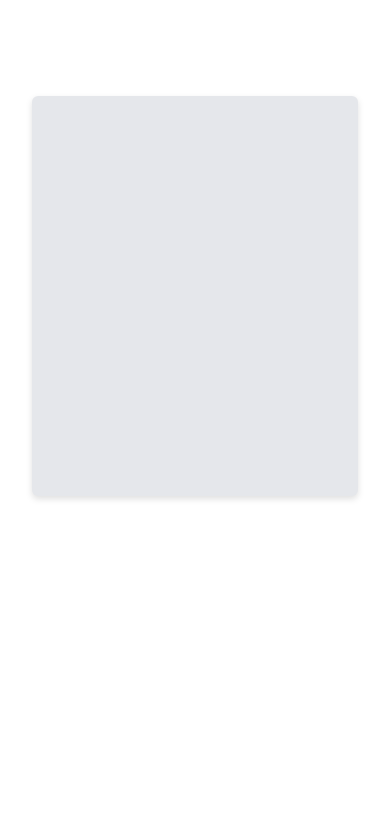
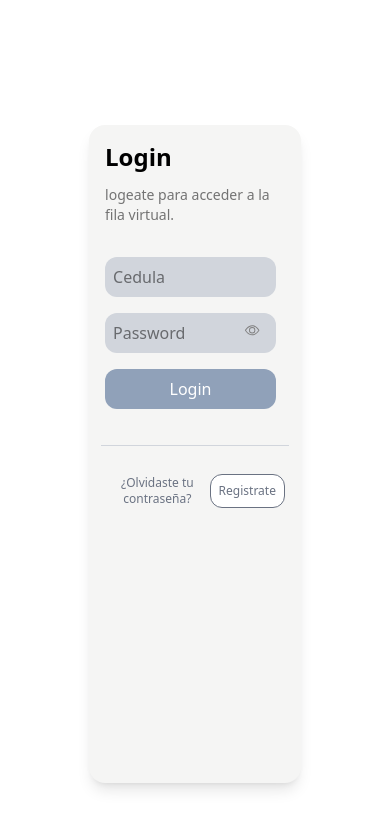
Before and after one commit to PabloBecerraDev/Proyecto_DS_turnos, a React (Vite) app in the folder frontend/proyecto_ds/: page /login in a window 390 px wide. Shown: the top 828 px of the page. Built offline with nearby package versions, Linux system fonts and the light colour scheme.

Commit message:
feat: actualizacion de los formularios - actualizacion responsive

```diff
--- a/frontend/proyecto_ds/package.json
+++ b/frontend/proyecto_ds/package.json
@@ -4,7 +4,7 @@
   "version": "0.0.0",
   "type": "module",
   "scripts": {
-    "dev": "vite",
+    "dev": "vite --host",
     "build": "tsc -b && vite build",
     "lint": "eslint .",
     "preview": "vite preview"
--- a/frontend/proyecto_ds/src/pages/CreateUserForm.tsx
+++ b/frontend/proyecto_ds/src/pages/CreateUserForm.tsx
@@ -1,12 +1,26 @@
 import imgRegister from '@/assets/imagenCreateUser.png';
+import useMediaQuery from '@/hooks/useMediaQuery';
 import { useState } from 'react';
 
+//funcion para generar contraseñas de los usuarios
+function generarContraseña(longitud: number): string {
+  const caracteres = "ABCDEFGHIJKLMNOPQRSTUVWXYZabcdefghijklmnopqrstuvwxyz0123456789";
+  let contraseña = "";
 
+  for (let i = 0; i < longitud; i++) {
+    const indice = Math.floor(Math.random() * caracteres.length);
+    contraseña += caracteres[indice];
+  }
+
+  return contraseña;
+}
 
 
 const CreateUserForm = () => {
     const [showPassword, setshowPassword] = useState(false);
     const [isPriority, setIsPriority] = useState(false);
+    const [contraseña, setContraseña] = useState("");
+    const isMobile = useMediaQuery("(max-width: 768px)");
 
     const togglePasswordVisibility = () => {
         setshowPassword(!showPassword);
@@ -16,49 +30,59 @@ const CreateUserForm = () => {
       setIsPriority(e.target.checked);
     };
 
-
+    const manejadorContrasena = () => {
+      const contraGenerada = generarContraseña(12);
+      setContraseña(contraGenerada);
+    }
 
   return (
     <section
         className='flex min-h-screen items-center justify-center'
     >
       <div
-        className='bg-stone-100 flex rounded-2xl shadow-lg min-w-[500px] w-3/4 p-5 mt-11 mb-11'
+        className={`flex bg-stone-100 rounded-2xl shadow-lg ${isMobile ? "w-[90% ]" : "w-3/4"} p-5 mt-11 mb-11`}
+
+
       >
         {/* imagen */}
-        <div
+
+        {!isMobile && (
+          <div
           className="sm:block hidden w-[45%] h-full"
-        >
-          <img src={imgRegister} alt="" className="w-3/4 h-full rounded-2xl"/>
-        </div>
+          >
+            <img src={imgRegister} alt="" className="w-3/4 h-full rounded-2xl"/>
+          </div>
+        )}
+
 
         {/* campos */}
 
         <div
-          className='flex w-[55%] min-w-[255px] justify-center items-center '
+          className={`flex  min-w-[255px] ${isMobile? "w-[100%]" : "w-[55%]"} justify-center items-center`}
         >
 
           <form
           action=""
           className='flex flex-col w-full'
           >
-            <h2 className="font-bold text-2xl text-left">Register</h2>
+            <h2 className="font-bold text-2xl ">Register</h2>
             <p
-              className="text-sm mt-4  text-neutral-500 text-left"
+              className="text-sm mt-4  text-neutral-500 "
             >Registrate para poder acceder a nuestras filas virtules. </p>
 
             <input
               type="text"
               name="name"
               placeholder="Nombre"
-              className="p-2 mt-8 rounded-xl bg-gray-300 w-3/4"
+              className="p-2 mt-8 rounded-xl bg-gray-300 "
             />
 
             <input
               type="number"
               name="cedula"
               placeholder="Cedula"
-              className="p-2 mt-8 rounded-xl bg-gray-300 w-3/4"
+              className="p-2 mt-8 rounded-xl bg-gray-300 "
+              min={1}
             />
 
             <label className="flex items-center mt-8 text-sm text-neutral-500">
@@ -68,12 +92,12 @@ const CreateUserForm = () => {
                 onChange={handlePriorityChange}
                 className="mr-2"
               />
-              ¿Considera que actualmente se encuentra en una situación de prioridad?
+              ¿El usuario actualmente se encuentra en una situación de prioridad?
             </label>
 
             {/* Lista condicional */}
             {isPriority && (
-              <select className="p-2 mt-4 rounded-xl bg-gray-300 w-3/4">
+              <select className="p-2 mt-4 rounded-xl bg-gray-300 ">
                 <option value="">Seleccione una opción</option>
                 <option value="embarazo">Mujer embarazada</option>
                 <option value="muletas">Persona en muletas</option>
@@ -88,13 +112,16 @@ const CreateUserForm = () => {
             </p>
 
 
-            <div className="relative w-3/4 mt-1">
+            <div className="relative mt-1">
                 <input
                   className="p-2 mt-8 rounded-xl bg-gray-300 w-full"
                   type={showPassword ? "text" : "password"}
                   name="password"
-                  placeholder="Password"
+                  value={contraseña}
+
                 />
+
+
                 <svg
                   xmlns="http://www.w3.org/2000/svg"
                   width="20"
@@ -109,7 +136,7 @@ const CreateUserForm = () => {
                 </svg>
             </div>
 
-            <div className="relative w-3/4 ">
+            {/* <div className="relative  ">
               <input
                 className="p-2 mt-8 rounded-xl bg-gray-300 w-full"
                 type={showPassword ? "text" : "password"}
@@ -128,7 +155,22 @@ const CreateUserForm = () => {
                 <path d="M16 8s-3-5.5-8-5.5S0 8 0 8s3 5.5 8 5.5S16 8 16 8zM1.173 8a13.133 13.133 0 0 1 1.66-2.043C4.12 4.668 5.88 3.5 8 3.5c2.12 0 3.879 1.168 5.168 2.457A13.133 13.133 0 0 1 14.828 8c-.058.087-.122.183-.195.288-.335.48-.83 1.12-1.465 1.755C11.879 11.332 10.119 12.5 8 12.5c-2.12 0-3.879-1.168-5.168-2.457A13.134 13.134 0 0 1 1.172 8z" />
                 <path d="M8 5.5a2.5 2.5 0 1 0 0 5 2.5 2.5 0 0 0 0-5zM4.5 8a3.5 3.5 0 1 1 7 0 3.5 3.5 0 0 1-7 0z" />
               </svg>
-            </div>
+            </div> */}
+
+            <button
+              type="button"
+              className="py-2 px-4 mt-6 bg-stone-400 text-white rounded-xl hover:scale-105 duration-300 "
+              onClick={manejadorContrasena}
+            >
+              Generar Contraseña
+            </button>
+
+            <button
+              type="submit"
+              className="py-2 px-4 mt-6 bg-stone-400 text-white rounded-xl hover:scale-105 duration-300 "
+            >
+              Registrarse
+            </button>
 
 
           </form>
--- a/frontend/proyecto_ds/src/pages/LoginForm.tsx
+++ b/frontend/proyecto_ds/src/pages/LoginForm.tsx
@@ -1,16 +1,110 @@
-import imagenCreate from '@/assets/imagenCreateUser.png'
+import { useState } from "react";
+import imagenLogin from "@/assets/image.png";
+import useMediaQuery from "@/hooks/useMediaQuery";
+
+const LoginForm = () => {
+  const [showPassword, setshowPassword] = useState(false);
+  const isMobile = useMediaQuery("(max-width: 768px)");
+
+  const togglePasswordVisibility = () => {
+    setshowPassword(!showPassword);
+  };
+
+  return (
+
+
+    <section
+      className="flex items-center justify-center h-screen"
+    >
+      <div className={`bg-stone-100 flex rounded-2xl shadow-lg w-[65%] h-[78%] m-11
+        ${isMobile ? "flex-col" : "flex-row"}
+      `}>
+
+        {/* campos */}
+        <div
+          className={`flex flex-col h-full  rounded-2xl ${isMobile ? "w-[100%]" : "w-[50%]"}`}
+        >
+          <form
+          action=""
+          className="flex flex-col w-full p-4"
+          >
+            <h2
+              className="font-bold text-2xl text-left"
+            >
+              Login
+            </h2>
+
+            <p
+            className="text-sm mt-3 text-neutral-500 text-left"
+            >
+              logeate para acceder a la fila virtual.
+            </p>
+
+            <input
+              type="text"
+              name="cedula"
+              placeholder="Cedula"
+              className="p-2 mt-8 rounded-xl bg-gray-300 w-[95%]"
+            />
+
+            <div className="relative w-[95%] mt-4">
+                <input
+                  className="p-2 rounded-xl bg-gray-300 w-full"
+                  type={showPassword ? "text" : "password"}
+                  name="password"
+                  placeholder="Password"
+                />
+                <svg
+                  xmlns="http://www.w3.org/2000/svg"
+                  width="20"
+                  height="20"
+                  fill="gray"
+                  className="absolute top-1/2 right-3 -translate-y-1/2 cursor-pointer"
+                  viewBox="0 0 20 22"
+                  onClick={togglePasswordVisibility}
+                >
+                  <path d="M16 8s-3-5.5-8-5.5S0 8 0 8s3 5.5 8 5.5S16 8 16 8zM1.173 8a13.133 13.133 0 0 1 1.66-2.043C4.12 4.668 5.88 3.5 8 3.5c2.12 0 3.879 1.168 5.168 2.457A13.133 13.133 0 0 1 14.828 8c-.058.087-.122.183-.195.288-.335.48-.83 1.12-1.465 1.755C11.879 11.332 10.119 12.5 8 12.5c-2.12 0-3.879-1.168-5.168-2.457A13.134 13.134 0 0 1 1.172 8z" />
+                  <path d="M8 5.5a2.5 2.5 0 1 0 0 5 2.5 2.5 0 0 0 0-5zM4.5 8a3.5 3.5 0 1 1 7 0 3.5 3.5 0 0 1-7 0z" />
+                </svg>
+            </div>
+
+            <button
+              className="p-2 mt-4 rounded-xl w-[95%] bg-slate-400 text-white hover:bg-amber-100"
+            >Login</button>
+
+          </form>
+
+
+            <div
+              className="flex flex-col h-[20%] space-y-3 mt-5"
+            >
+              {/* <div className=" p-4 text-xs flex justify-between items-center text-gray-500">
+                <p>Don't have an account?</p>
+                <button className="py-2 px-2 bg-white border rounded-xl hover:scale-110 duration-300"><a href="/register">Registrate</a></button>
+              </div> */}
+
+              <hr className=" mx-3 border-gray-300 " />
+
+              <div className=" p-4 text-xs flex justify-between items-center text-gray-500">
+                <p>¿Olvidaste tu contraseña?</p>
+                <button className="py-2 px-2 bg-white border rounded-xl hover:scale-110 duration-300"><a href="/register">Registrate</a></button>
+              </div>
+            </div>
+          </div>
+
+        {/* imagen */}
+
+        {!isMobile && (
+          <div className="flex justify-center w-[50%] h-full">
+            <img src={imagenLogin} alt="Login" className="p-3 rounded-2xl" />
+          </div>
+        )}
 
 
 
-const LoginForm = () => {
-  return (
-    <div className="flex justify-center items-center">
-        <div
-        className='flex drop-shadow-md w-[600px] h-[400px] justify-center mt-16 bg-gray-200 rounded-md'
-        >
+      </div>
 
-        </div>
-    </div>
+    </section>
   )
 }
 
```
Also changed, not shown: frontend/proyecto_ds/src/assets/image.png (added).
